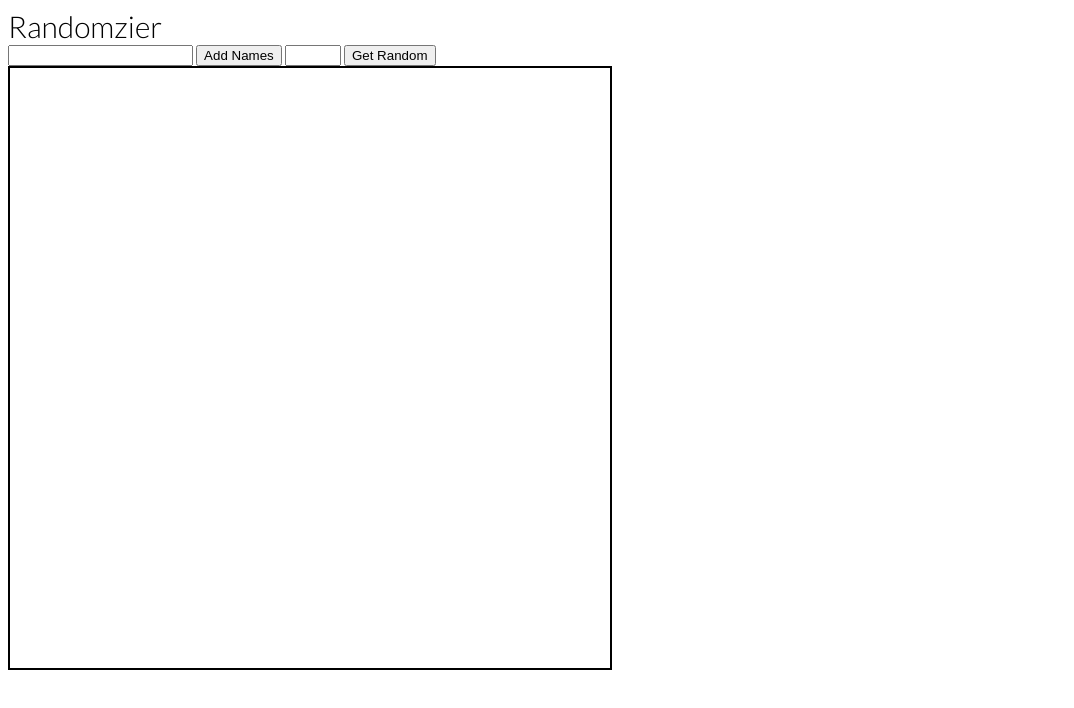
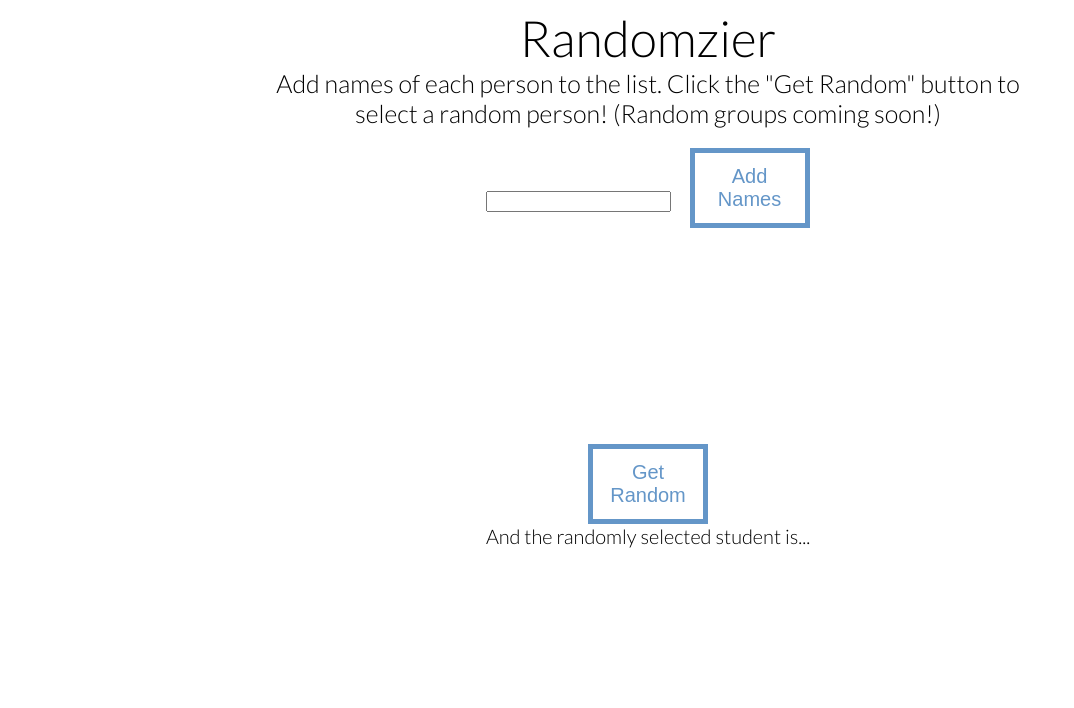
Before and after one commit to ashley2/randomizer, a website: page index.html in a window 1280 px wide. Shown: the whole page, without its empty margins (0-1074 px from the left). Drawn offline with Linux system fonts and the light colour scheme.

Commit message:
added more styles, updated clear form funciton

```diff
--- a/index.html
+++ b/index.html
@@ -6,24 +6,27 @@
   <link href='https://fonts.googleapis.com/css?family=Lato:300' rel='stylesheet' type='text/css'>
   <link rel="stylesheet" href="style.css">
 
+  <div id="page">
     <div id="appTitle">Randomzier</div>
+    <div id="directions">Add names of each person to the list.  Click the "Get Random" button to select a random person! (Random groups coming soon!)</div>
 
     <div id="inputContainer">
-
-
       <input type="text" plaecholder="name" id="names">
-    <button id="addName">Add Names</button>
-    <input type="number" id="groupnum" min="1" max="10">
-    <button id="randomize">Get Random</button>
+      <button class="myButton" id="addName">Add Names</button>
+      <!-- <button id="clearButton">Clear List</button> -->
     </div>
 
     <div id="listContainer">
       <ul id="list">
       </ul>
     </div>
-
-<p id="namePicked"></p>
-
+    <div id="bottomContainer">
+      <!-- <input type="number" id="groupnum" min="1" max="10"> -->
+      <button class="myButton" id="randomize">Get Random</button>
+    </div>
+    <div id="bottomDirection">And the randomly selected student is...</div>
+    <div id="namePicked"></div>
+  </div>
 </head>
 <body>
 
--- a/main.js
+++ b/main.js
@@ -25,10 +25,13 @@ function init() {
       list.appendChild(listItem);
 
       nameArr.push(name);
-      console.log(name);
-      console.log(nameArr);
 
+      //statement for if a name repeats
+      //statement for if list gets to 10 than make a new list next to it
     });
+    var resetInput = document.getElementById("names")
+    resetInput.value = '';
+
 
   };
 
@@ -50,8 +53,17 @@ function init() {
       return nameArr;
     }
     shuffle(nameArr);
-    console.log(nameArr);
+
     document.getElementById("namePicked").innerHTML = nameArr[0];
 
   }
+
+  // clearButton.onclick = function clearPage () {
+  //   var listContainer = document.getElementById('listContainer');
+  //   var page = document.getElementById('inputContiner');
+
+
+  //   listContainer.page.removeChild(listContainer);
+  //   listContainer.page.appendChild(listContainer);
+  }
 }
--- a/sass/style.scss
+++ b/sass/style.scss
@@ -1,15 +1,63 @@
+*{
+  text-align: center;
+}
 body {
   font-family: 'Lato', sans-serif;
 }
 
 
 #appTitle {
-  font-size: 30px;
+  font-size: 50px;
 }
 
+#directions {
+  margin: 0 auto;
+  margin-bottom: 20px;
+  font-size: 25px;
+  width: 800px;
+}
+
+#page {
+  height: 100vh;
+  width: 100vw;
+}
 
 #listContainer {
-  border: 2px solid black;
-  height: 600px;
-  width: 600px;
+  margin: 0 auto;
+  height: 200px;
+  width: 200px;
 }
+
+#bottomDirection {
+  font-size: 20px;
+}
+#namePicked {
+  font-size: 100px;
+  color: #cc33ff;
+}
+#names {
+  margin-right: 15px;
+}
+
+.myButton {
+  font-size: 20px;
+  width: 120px;
+  height: 80px;
+  color: #6496c8;
+  background: rgba(0,0,0,0);
+  border: solid 5px #6496c8;
+  transition: border 1s ease, color 1s ease;
+}
+.myButton:hover,
+.myButton.hover {
+  border-color: #cc33ff;
+  color: #cc33ff;
+}
+.myButton:active,
+.myButton.active {
+  border-color: #27496d;
+  color: #27496d;
+}
+.myButton:focus {
+  outline: none;
+}
```
Also changed, not shown: style.css. Lines whose indentation alone changed are shown as unchanged.
